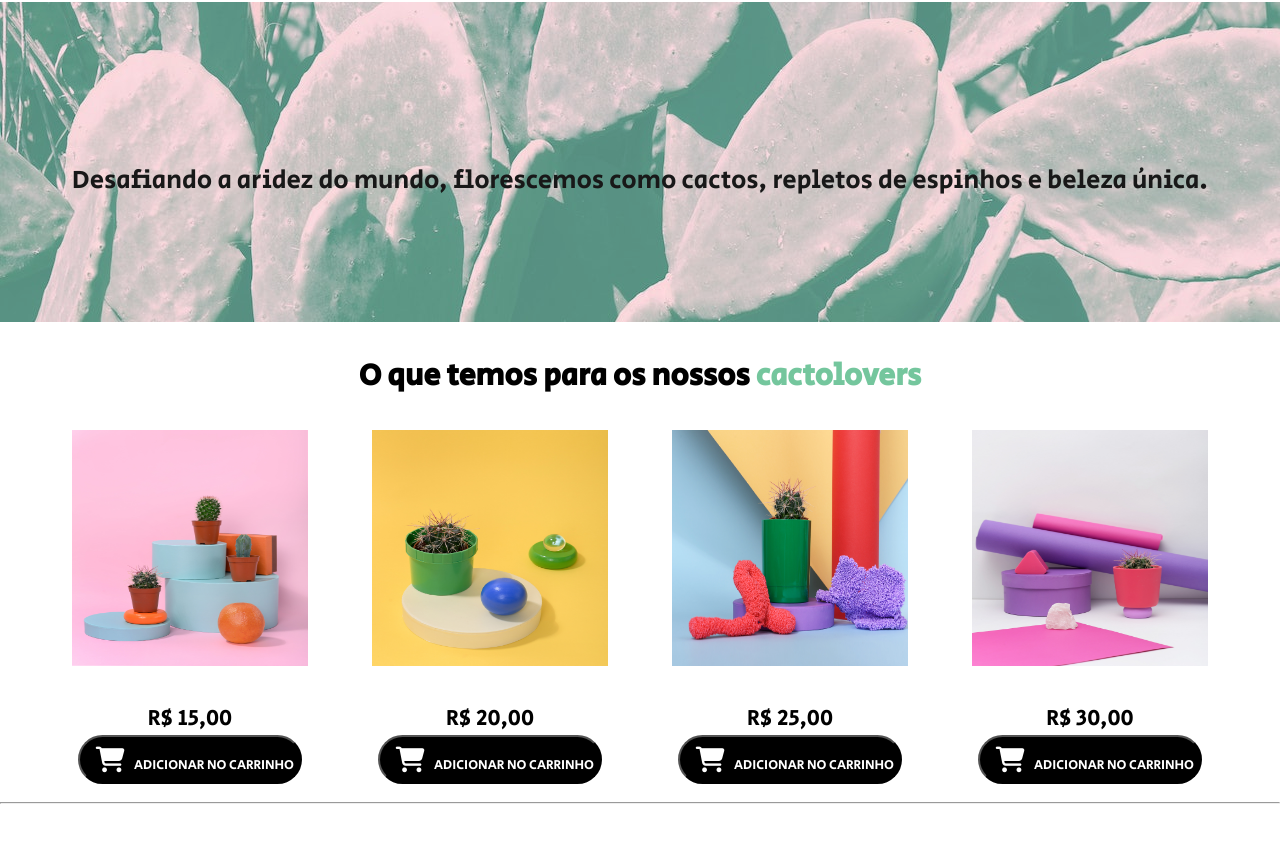
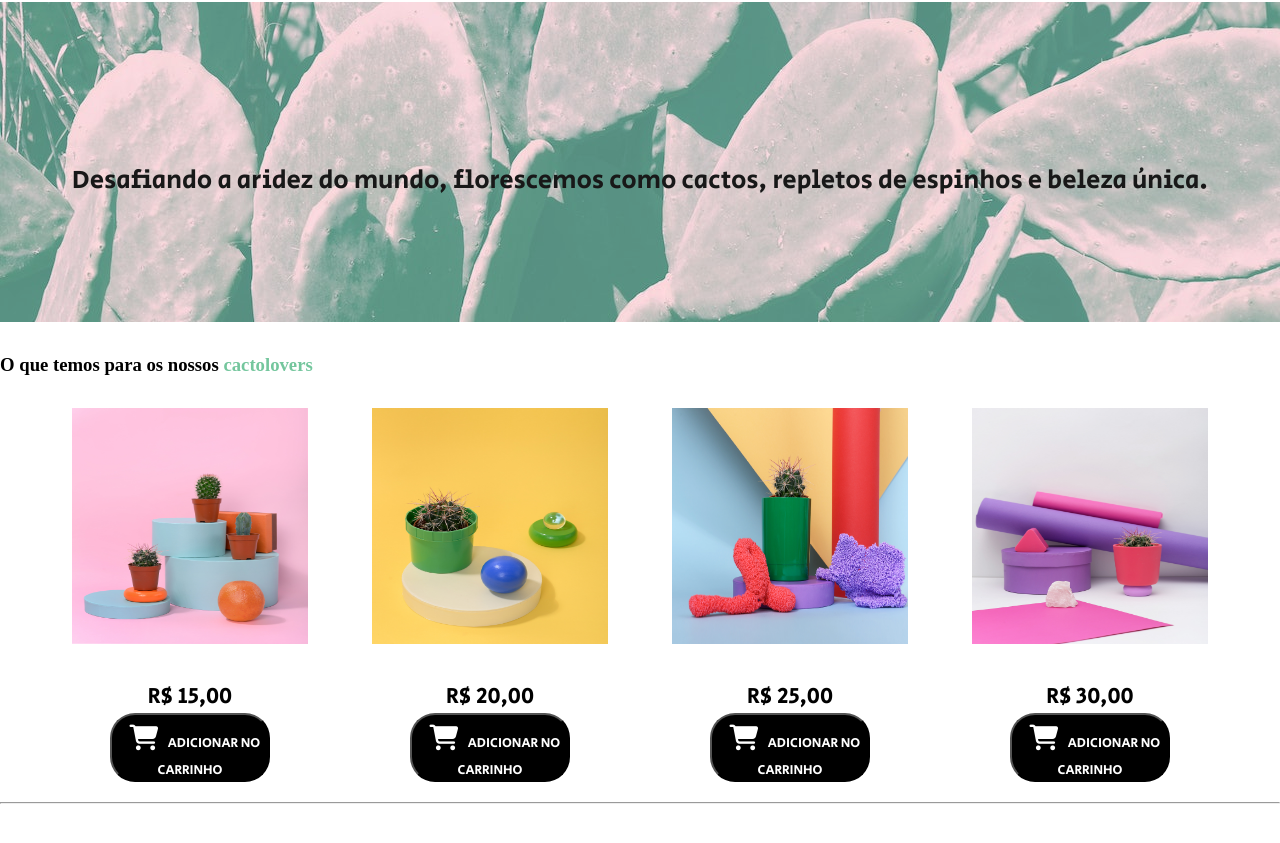
Before and after one commit to jeffszo/store-cups, a plain HTML site: page index.html in a window 1280 px wide. Shown: the part 619-1462 px from the top of the page. Drawn offline with Linux system fonts and the light colour scheme.

Commit message:
Paginação e tipografia

```diff
--- a/index.html
+++ b/index.html
@@ -59,7 +59,7 @@
 </section>
 <section class="produtos" id = "products">
     <div class="t-produtos">
-        <h2>O que temos para os nossos <span>cactolovers</span></h2>
+        <h3>O que temos para os nossos <span>cactolovers</span></h3>
     </div>
     <div class="cactos-trico">
         <div class="item">
--- a/style.css
+++ b/style.css
@@ -20,6 +20,11 @@ h1{
 ul{
     margin: 1rem 0 0 0;
     display: flex;
+}
+
+a{
+    list-style-type: none;
+    color: #000000;
 }
 
 li {
@@ -131,7 +136,6 @@ main{
 .cactos-trico{
     display: flex;
     justify-content: center;
-
 }
 
 .cactos-trico img {
@@ -140,7 +144,7 @@ main{
     padding: 2rem;
 }
 
-h2 span{
+h3 span{
     color: #74c69d;
 }
 
@@ -158,7 +162,7 @@ h2 span{
 .carrinho{
     border-radius: 25px;
     background-color: #000000;
-    width: 14rem;
+    width: 10rem;
     color: #fff;
     font-family: 'Secular One', sans-serif;
     cursor: pointer;
```
